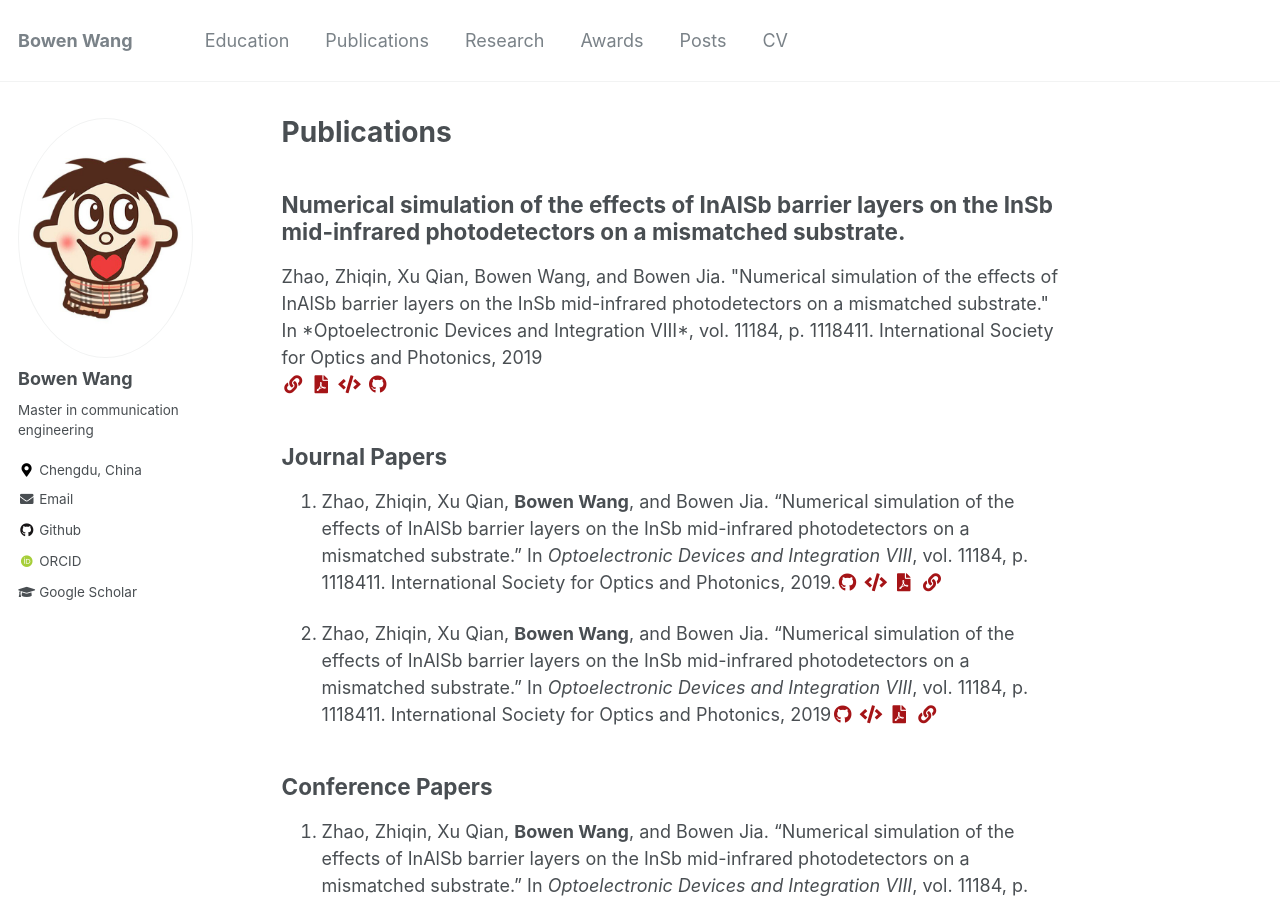
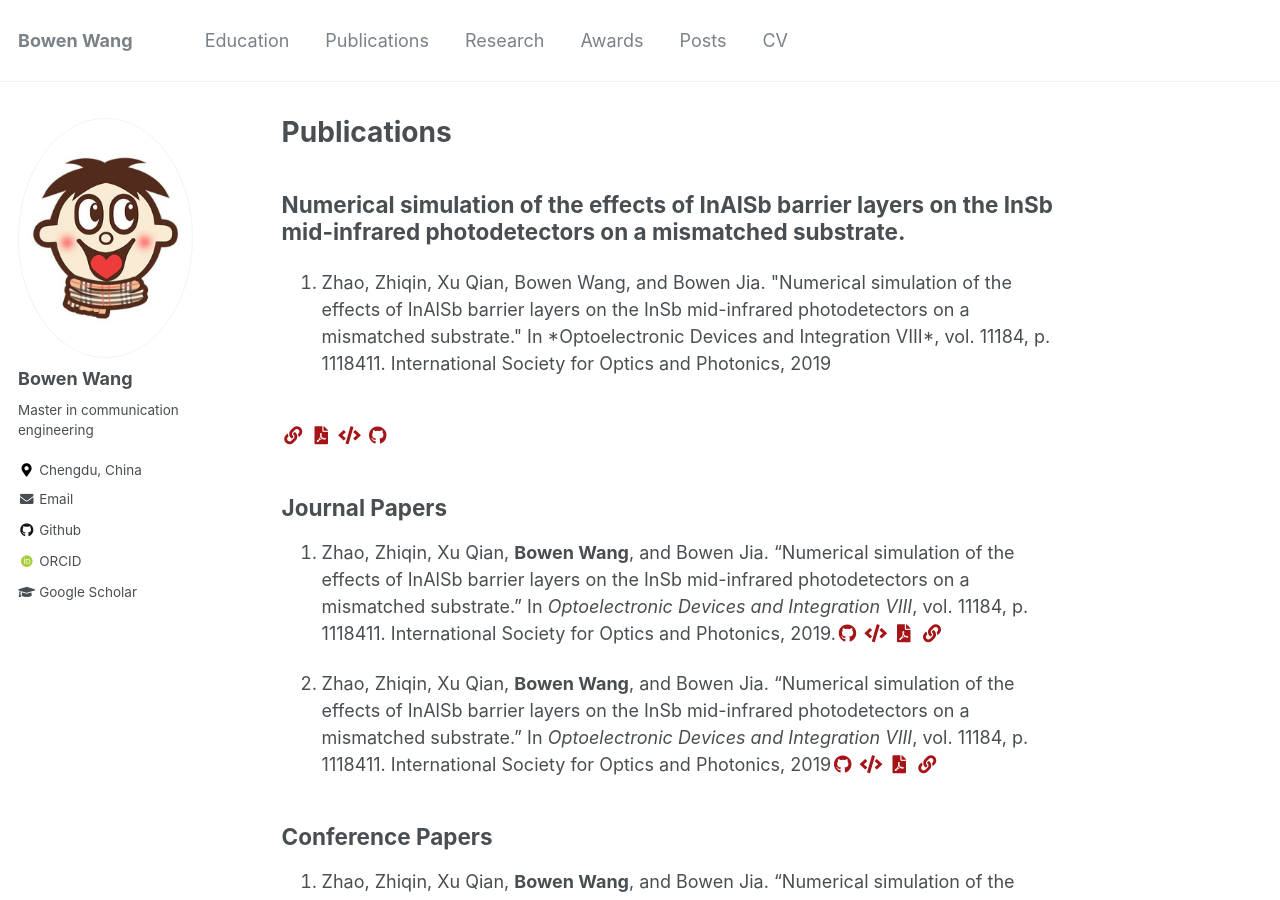
Before and after one commit to BW-Wang/BW-Wang.github.io, a Jekyll site: the page built from _pages/publications.md, in a window 1280 px wide and 900 px high. Built offline with Jekyll 4.4.1, drawn with Linux system fonts in a browser that asks for light colours; some web fonts are replaced.

Commit message:
Update archive-single.html

```diff
--- a/_includes/archive-single.html
+++ b/_includes/archive-single.html
@@ -55,9 +55,13 @@
 
       <!-- citation and icon code -->
       <p>
-      {% if post.citation %}
-        {{ post.citation }}
-      {% endif %}
+		<ol start="1">
+			<li>
+				{% if post.citation %}
+					{{ post.citation }}
+				{% endif %}
+			</li>
+		</ol>
       <br>
       {% if post.link %}
         <a href="{{ post.link }}"><i class="fas fa-fw fa-link zoom" aria-hidden="true"></i></a>
```
